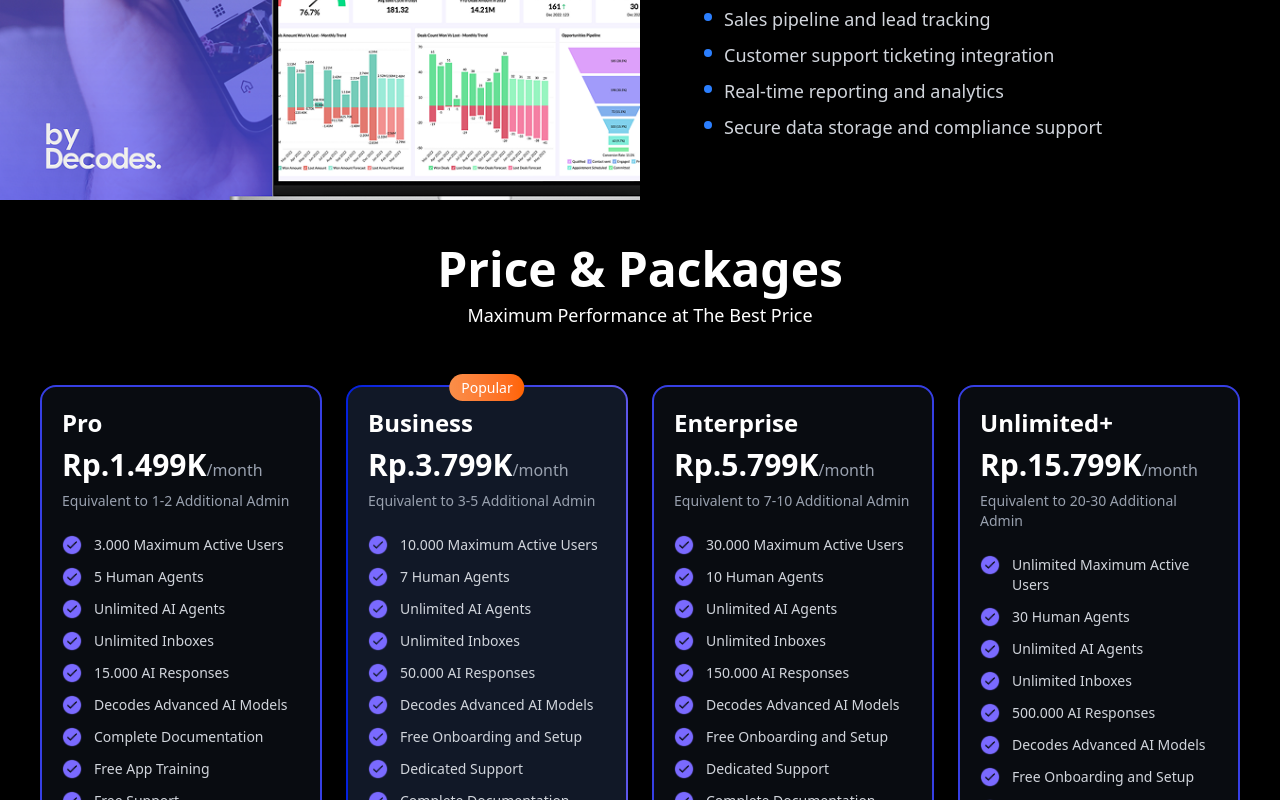
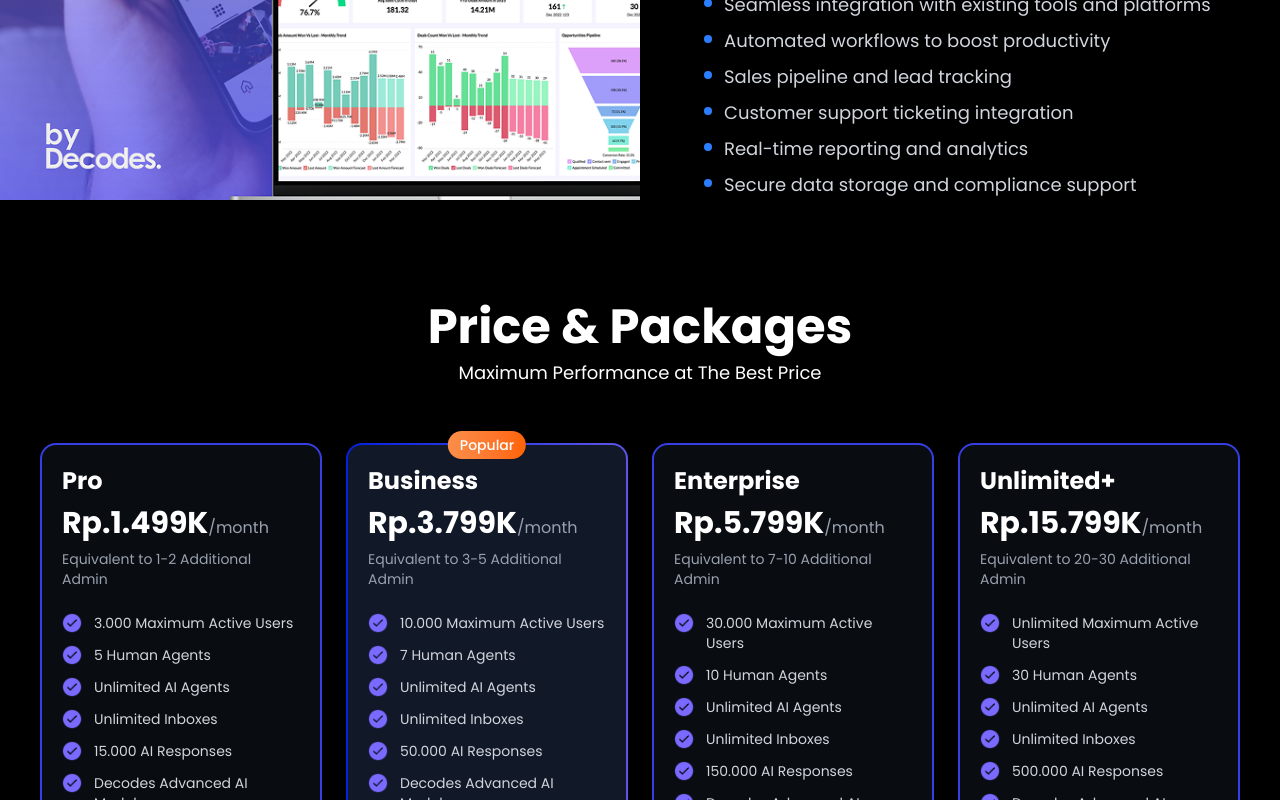
Before and after one commit to latifasalsab/web-decodes, a Next.js app: page /services/crm in a window 1280 px wide. Shown: the part 1400-2200 px from the top of the page. Built offline with nearby package versions, Linux system fonts and the light colour scheme.

Commit message:
fixing some

```diff
--- a/app/globals.css
+++ b/app/globals.css
@@ -8,8 +8,8 @@
 @theme inline {
   --color-background: var(--background);
   --color-foreground: var(--foreground);
-  --font-sans: var(--font-geist-sans);
-  --font-mono: var(--font-geist-mono);
+  --font-sans: var(--font-poppins);
+  --font-mono: var(--font-poppins);
   --color-sidebar-ring: var(--sidebar-ring);
   --color-sidebar-border: var(--sidebar-border);
   --color-sidebar-accent-foreground: var(--sidebar-accent-foreground);
@@ -192,3 +192,18 @@
     linear-gradient(to right, #0421DE, #5D56E9) border-box;
   border: 2px solid transparent;
 }
+
+@layer base {
+  * {
+    @apply border-border outline-ring/50;
+  }
+  body {
+    @apply bg-background text-foreground;
+    font-family: var(--font-poppins), sans-serif !important;
+  }
+
+  /* Force semua elemen menggunakan Poppins */
+  h1, h2, h3, h4, h5, h6, p, span, div, button, input, textarea {
+    font-family: var(--font-poppins), sans-serif !important;
+  }
+}
--- a/app/layout.tsx
+++ b/app/layout.tsx
@@ -1,15 +1,11 @@
 import type { Metadata } from "next";
-import { Geist, Geist_Mono } from "next/font/google";
+import { Poppins } from "next/font/google";
 import "./globals.css";
 
-const geistSans = Geist({
-  variable: "--font-geist-sans",
+const poppins = Poppins({
+  variable: "--font-poppins",
   subsets: ["latin"],
-});
-
-const geistMono = Geist_Mono({
-  variable: "--font-geist-mono",
-  subsets: ["latin"],
+  weight: ["400", "500", "600", "700"],
 });
 
 export const metadata: Metadata = {
@@ -25,7 +21,7 @@ export default function RootLayout({
   return (
     <html lang="en">
       <body
-        className={`${geistSans.variable} ${geistMono.variable} overflow-x-hidden w-screen antialiased custom-scrollbar`}
+        className={`${poppins.variable} overflow-x-hidden w-screen antialiased custom-scrollbar`}
       >
         {children}
       </body>
--- a/app/services/crm/page.tsx
+++ b/app/services/crm/page.tsx
@@ -132,7 +132,6 @@ export default function CRNService() {
         <div className='relative w-screen bg-[#000] flex flex-col items-center justify-center mx-auto custom-scrollbar'>
             <NavbarProps />
 
-            {/* Hero Section */}
             <div className="relative w-full flex items-center justify-center h-screen">
                 <div
                 className="absolute inset-0 bg-cover bg-center brightness-65"
@@ -161,9 +160,7 @@ export default function CRNService() {
                 </motion.h1>
             </div>
 
-            {/* Content Section - Responsive 50/50 Layout */}
             <div className="w-full min-h-screen flex flex-col lg:flex-row">
-                {/* Image Section */}
                 <div className="w-full lg:w-1/2 h-64 md:h-96 lg:h-screen">
                     <Image
                         src="/services/service-crm.png"
@@ -174,7 +171,6 @@ export default function CRNService() {
                     />
                 </div>
 
-                {/* Text Content Section */}
                 <div className="w-full lg:w-1/2 flex flex-col justify-center p-6 md:p-10 xl:p-16">
                     <div className="max-w-2xl mx-auto lg:mx-0">
                         <h2 className="text-white text-2xl md:text-3xl lg:text-4xl font-bold mb-6 text-center">
@@ -244,7 +240,7 @@ export default function CRNService() {
                         <p className="text-base md:text-lg text-white mb-4">Maximum Performance at The Best Price</p>
                     </div>
                 </motion.h1>
-                {/* Pricing Grid */}
+
                 <div className="grid grid-cols-1 md:grid-cols-2 xl:grid-cols-4 gap-6 w-full max-w-7xl mx-auto">
                     {plans.map((plan) => (
                     <div
@@ -273,9 +269,9 @@ export default function CRNService() {
                         </div>
 
                         <div className="space-y-3 mb-8">
-                        {plan.features.map((feature, index) => (
-                            <div key={index} className="flex">
-                                <img src="/icons/checklist.png" className='h-5 mr-3 flex-shrink-0' alt="" />
+                        {plan.features.map((feature) => (
+                            <div key={feature} className="flex">
+                            <img src="/icons/checklist.png" className="h-5 mr-3 flex-shrink-0" alt="" />
                             <span className="text-gray-300 text-sm">{feature}</span>
                             </div>
                         ))}
@@ -295,7 +291,6 @@ export default function CRNService() {
                     ))}
                 </div>
 
-                {/* Payment Modal Popup */}
                 {selectedPlan && selectedPlanData && (
                     <div className="fixed inset-0 bg-black/70 backdrop-blur-sm z-50 flex items-center justify-center p-4">
                     <div className="bg-[#2a2a2a] rounded-3xl max-w-3xl w-full mx-auto relative">
@@ -310,9 +305,9 @@ export default function CRNService() {
                         <h3 className="text-white text-xl font-semibold mb-4 text-center">Choose Payment Method</h3>
 
                         <div className="grid grid-cols-2 gap-3 mb-6">
-                            <div
-                                role="button"
-                                className={` border rounded-lg py-4 px-4 md:px-10 cursor-pointer transition-all ${
+                            <button
+                                type="button"
+                                className={`border rounded-lg py-4 px-4 md:px-10 cursor-pointer text-left transition-all ${
                                     selectedPaymentMethod === 'credit-card'
                                     ? 'border-[#3740E4] bg-[#3740E4]/10'
                                     : 'border-gray-600 hover:border-gray-500'
@@ -323,10 +318,11 @@ export default function CRNService() {
                                     <p className="text-white font-medium text-sm">Credit Card (Subscription)</p>
                                     <p className="text-gray-400 text-sm">Enjoy automatic renewal</p>
                                 </div>
-                            </div>
+                            </button>
 
-                            <div
-                            className={`border rounded-lg py-4 px-4 md:px-10 cursor-pointer transition-all ${
+                            <button
+                                type="button"
+                                className={`border rounded-lg py-4 px-4 md:px-10 cursor-pointer text-left transition-all ${
                                     selectedPaymentMethod === 'bank-transfer'
                                     ? 'border-[#3740E4] bg-[#3740E4]/10'
                                     : 'border-gray-600 hover:border-gray-500'
@@ -335,10 +331,9 @@ export default function CRNService() {
                             >
                                 <div className="text-white font-medium text-sm">Bank Transfer / QRIS</div>
                                 <div className="text-gray-400 text-xs">Pay once and top up as needed</div>
-                            </div>
+                            </button>
                         </div>
 
-                        {/* Selected Plan Info */}
                         <div className="bg-[#3a3a3a] rounded-lg p-4 mb-6 flex justify-between items-center mb-2">
                             <div className="flex flex-col justify-between">
                                 <div className="text-white font-medium">{selectedPlanData.name.toUpperCase()}</div>
@@ -347,14 +342,12 @@ export default function CRNService() {
                             <div className="text-white font-bold">{(parseFloat(selectedPlanData.price.replace('.', '').replace('K', '000')) * 3 * 0.95).toLocaleString('id-ID')} IDR</div>
                         </div>
 
-                        {/* Duration Info */}
                         <div className="bg-[#4a4a4a] rounded-lg p-3 mb-6">
                             <div className="text-gray-300 text-sm text-center">
                             The {selectedPlanData.name} plan will be active for 3 months, from today until November 14, 2025.
                             </div>
                         </div>
 
-                        {/* Pricing Breakdown */}
                         <div className="space-y-2 mb-4 text-sm">
                             <div className="flex justify-between text-white">
                             <span>Plan Price</span>
```
Also changed, not shown: app/services/chatbot/page.tsx (+18 -27 lines). Lines whose indentation alone changed are shown as unchanged.
